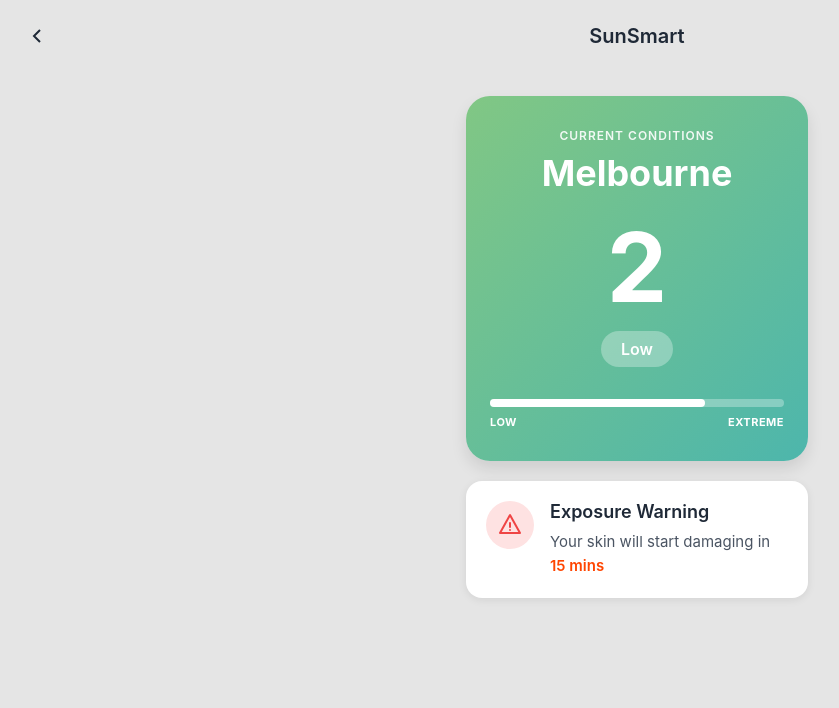
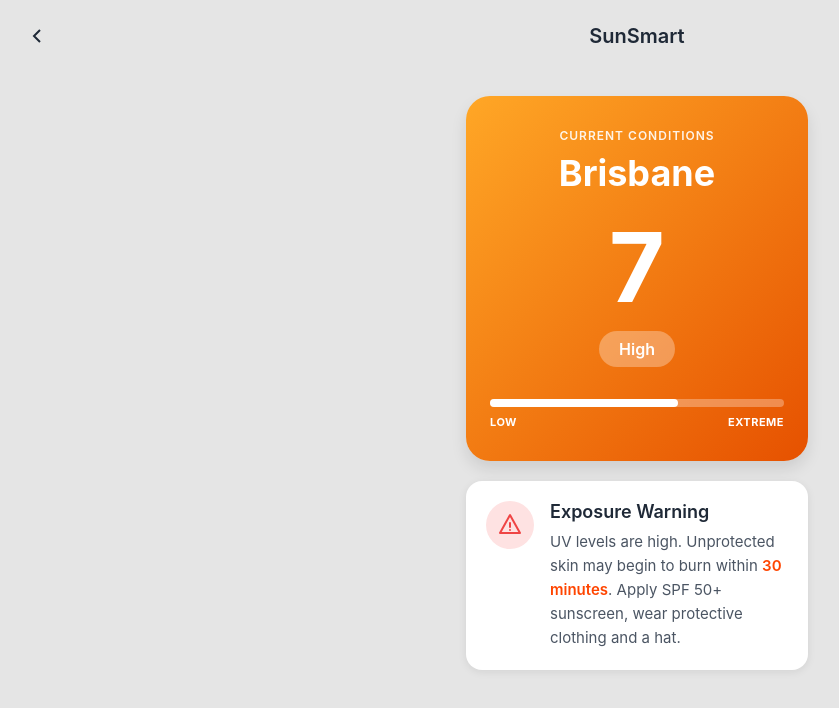
Before and after one commit to FIT5120-S2-Team03/FIT5120-Project, a React (Create React App) app: page /results in a window 1280 px wide. Shown: the top 708 px of the page, without its empty margins (3-842 px from the left). Built offline with nearby package versions, Linux system fonts and the light colour scheme.

Commit message:
feat: add uvConfig.js and simplify mockData for UV level configuration

```diff
--- a/src/components/UVCard.jsx
+++ b/src/components/UVCard.jsx
@@ -5,10 +5,11 @@ const UVCard = ({ location, uvIndex, label, progress }) => {
 
   // gradient based on UV index only
   const getGradientStyle = () => {
-    if (uvIndex >= 8) return { background: 'linear-gradient(135deg, #FF6B35 0%, #C41E3A 100%)' };
-    if (uvIndex >= 6) return { background: 'linear-gradient(135deg, #FFD93D 0%, #FF8C42 100%)' };
-    if (uvIndex >= 3) return { background: 'linear-gradient(135deg, #FFF9C4 0%, #FFB74D 100%)' };
-    return { background: 'linear-gradient(135deg, #81C784 0%, #4DB6AC 100%)' };
+    if (uvIndex >= 11) return { background: 'linear-gradient(135deg, #AB47BC 0%, #6A1B9A 100%)' }; // extreme: purple
+    if (uvIndex >= 8)  return { background: 'linear-gradient(135deg, #EF5350 0%, #B71C1C 100%)' }; // very high: red
+    if (uvIndex >= 6)  return { background: 'linear-gradient(135deg, #FFA726 0%, #E65100 100%)' }; // high: orange
+    if (uvIndex >= 3)  return { background: 'linear-gradient(135deg, #FDD835 0%, #F57F17 100%)' }; // moderate: yellow
+    return { background: 'linear-gradient(135deg, #66BB6A 0%, #1B5E20 100%)' };                    // low: green
   };
 
   return (
--- a/src/components/WarningCard.jsx
+++ b/src/components/WarningCard.jsx
@@ -3,7 +3,7 @@ import React from 'react';
 const WarningCard = ({ warningText, damageTime }) => {
   // highlight the damage time value in the warning text
   const renderWarningText = () => {
-    const timePattern = new RegExp(`(${damageTime}\\s*mins?)`, 'gi');
+    const timePattern = new RegExp(`(${damageTime}\\s*minutes?)`, 'gi');
     const parts = warningText.split(timePattern);
 
     return parts.map((part, index) =>
--- a/src/mockData.js
+++ b/src/mockData.js
@@ -1,58 +1,33 @@
 // mock UV data — replace with real API responses once backend is ready
 
-export const melbourneData = {
+export const veryhighUVData = {
   success: true,
   location: "Melbourne",
-  uv_index: 2,
-  uv_level: "low",
-  label: "Low",
-  warning_text: "Your skin will start damaging in 15 mins",
-  damage_time: 15,
-  progress: 0.73
+  uv_index: 8
 };
 
 export const lowUVData = {
   success: true,
   location: "Hobart",
-  uv_index: 2,
-  uv_level: "low",
-  label: "Low",
-  warning_text: "Your skin will start damaging in 60 mins",
-  damage_time: 60,
-  progress: 0.18
+  uv_index: 2
 };
 
 export const moderateUVData = {
   success: true,
   location: "Sydney",
-  uv_index: 5,
-  uv_level: "moderate",
-  label: "Moderate",
-  warning_text: "Your skin will start damaging in 30 mins",
-  damage_time: 30,
-  progress: 0.45
+  uv_index: 5
 };
 
 export const highUVData = {
   success: true,
   location: "Brisbane",
-  uv_index: 7,
-  uv_level: "high",
-  label: "High",
-  warning_text: "Your skin will start damaging in 20 mins",
-  damage_time: 20,
-  progress: 0.64
+  uv_index: 7
 };
 
 export const extremeUVData = {
   success: true,
   location: "Darwin",
-  uv_index: 11,
-  uv_level: "extreme",
-  label: "Extreme",
-  warning_text: "Your skin will start damaging in 10 mins",
-  damage_time: 10,
-  progress: 1.0
+  uv_index: 11
 };
 
 export const errorData = {
@@ -61,7 +36,7 @@ export const errorData = {
 };
 
 export default {
-  melbourne: melbourneData,
+  very_high: veryhighUVData,
   low: lowUVData,
   moderate: moderateUVData,
   high: highUVData,
--- a/src/pages/ResultsPage.jsx
+++ b/src/pages/ResultsPage.jsx
@@ -2,7 +2,14 @@ import React from 'react';
 import { useNavigate, useLocation } from 'react-router-dom';
 import UVCard from '../components/UVCard';
 import WarningCard from '../components/WarningCard';
-import { melbourneData } from '../mockData';
+import { veryhighUVData } from '../mockData';
+import { moderateUVData } from '../mockData';
+import { extremeUVData } from '../mockData';
+import { lowUVData } from '../mockData';
+
+import { highUVData } from '../mockData';
+
+import { getUVLevel } from '../uvConfig';
 
 const ResultsPage = () => {
   const navigate = useNavigate();
@@ -11,7 +18,10 @@ const ResultsPage = () => {
   const searchedLocation = location.state?.location || 'Melbourne';
 
   // TODO: replace with API call based on searchedLocation
-  const uvData = melbourneData;
+  const uvData = highUVData;
+
+  // Derive UV level info (label, warning_text, damage_time, progress) from uv_index
+  const uvLevel = getUVLevel(uvData.uv_index);
 
   const handleBack = () => {
     navigate('/');
@@ -35,13 +45,13 @@ const ResultsPage = () => {
         <UVCard
           location={uvData.location}
           uvIndex={uvData.uv_index}
-          label={uvData.label}
-          progress={uvData.progress}
+          label={uvLevel.label}
+          progress={uvLevel.progress}
         />
 
         <WarningCard
-          warningText={uvData.warning_text}
-          damageTime={uvData.damage_time}
+          warningText={uvLevel.warning_text}
+          damageTime={uvLevel.damage_time}
         />
       </div>
     </div>
--- /dev/null
+++ b/src/uvConfig.js
@@ -0,0 +1,56 @@
+// UV level configuration — maps UV index ranges to labels, warnings, and display values
+// Used to derive UV level info from a raw uv_index value
+
+const UV_LEVELS = {
+  low: {
+    min: 0,
+    max: 2,
+    label: "Low",
+    warning_text: "UV levels are currently low. Minimal sun protection is required, however SPF 30+ is still recommended for prolonged outdoor activity.",
+    damage_time: null,
+    progress: 0.18
+  },
+  moderate: {
+    min: 3,
+    max: 5,
+    label: "Moderate",
+    warning_text: "UV levels are moderate. Skin damage can occur within 60 minutes of unprotected exposure. Apply SPF 30+ sunscreen before going outdoors.",
+    damage_time: 60,
+    progress: 0.45
+  },
+  high: {
+    min: 6,
+    max: 7,
+    label: "High",
+    warning_text: "UV levels are high. Unprotected skin may begin to burn within 30 minutes. Apply SPF 50+ sunscreen, wear protective clothing and a hat.",
+    damage_time: 30,
+    progress: 0.64
+  },
+  very_high: {
+    min: 8,
+    max: 10,
+    label: "Very High",
+    warning_text: "UV levels are very high. Skin damage can occur within 15 minutes of unprotected exposure. Apply SPF 50+, seek shade and limit time outdoors.",
+    damage_time: 15,
+    progress: 0.82
+  },
+  extreme: {
+    min: 11,
+    max: 20,
+    label: "Extreme",
+    warning_text: "UV levels are extreme. Unprotected skin can burn in less than 10 minutes. Avoid outdoor activity between 10am and 4pm where possible.",
+    damage_time: 10,
+    progress: 1.0
+  }
+};
+
+// Returns the UV level config object for a given uv_index value
+export const getUVLevel = (uvIndex) => {
+  if (uvIndex >= 11) return UV_LEVELS.extreme;
+  if (uvIndex >= 8) return UV_LEVELS.very_high;
+  if (uvIndex >= 6) return UV_LEVELS.high;
+  if (uvIndex >= 3) return UV_LEVELS.moderate;
+  return UV_LEVELS.low;
+};
+
+export default UV_LEVELS;
```
Also changed, not shown: 1 other file (tests, documents, lock files or other folders).
